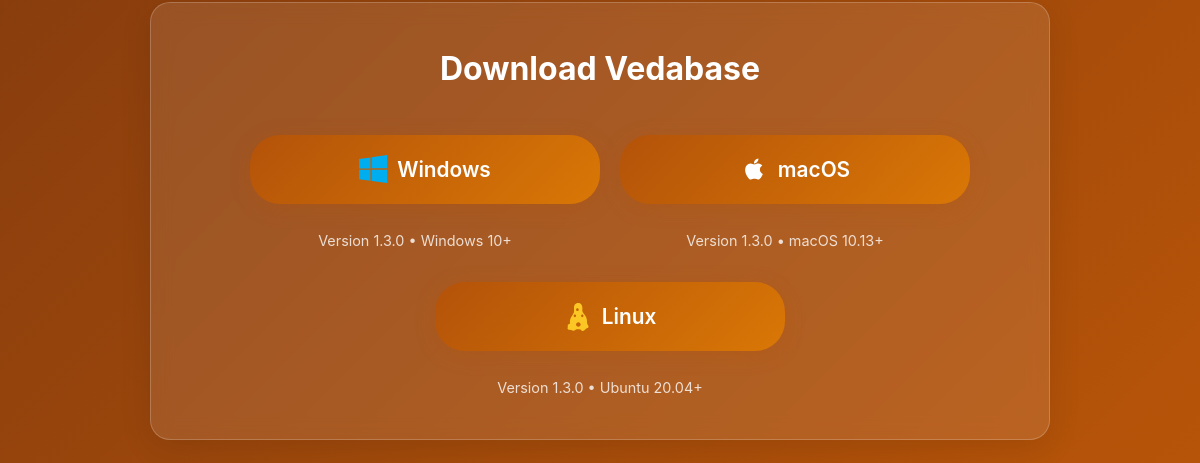
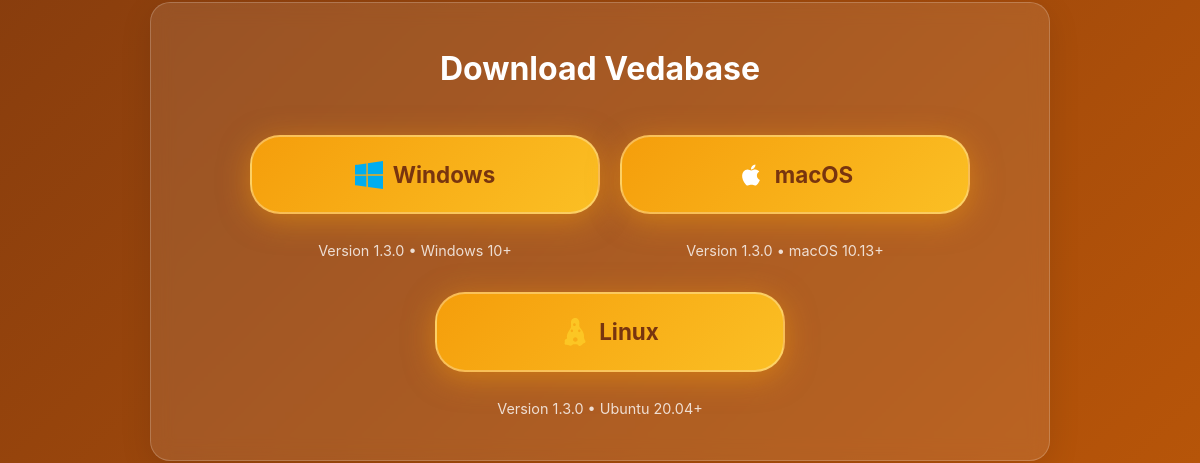
Before and after one commit to juanmanuelferrera/vedabase-app, an Electron app: page index.html in a window 1200 px wide. Shown: the part 594-1057 px from the top of the page. Drawn offline with Linux system fonts and the light colour scheme.

Commit message:
Make download buttons more prominent with brighter colors and larger size

```diff
--- a/index.html
+++ b/index.html
@@ -62,21 +62,23 @@
 
         .download-btn {
             display: inline-block;
-            background: linear-gradient(135deg, #b45309 0%, #d97706 100%);
-            color: white;
-            padding: 18px 40px;
+            background: linear-gradient(135deg, #f59e0b 0%, #fbbf24 100%);
+            color: #78350f;
+            padding: 20px 45px;
             border-radius: 30px;
             text-decoration: none;
-            font-size: 1.3em;
-            font-weight: 600;
+            font-size: 1.4em;
+            font-weight: 700;
             margin: 10px;
             transition: transform 0.2s, box-shadow 0.2s;
-            box-shadow: 0 4px 20px rgba(180, 83, 9, 0.3);
+            box-shadow: 0 6px 30px rgba(245, 158, 11, 0.5);
+            border: 2px solid rgba(255, 255, 255, 0.3);
         }
 
         .download-btn:hover {
-            transform: translateY(-2px);
-            box-shadow: 0 6px 20px rgba(0,0,0,0.3);
+            transform: translateY(-3px) scale(1.02);
+            box-shadow: 0 8px 40px rgba(245, 158, 11, 0.7);
+            background: linear-gradient(135deg, #fbbf24 0%, #fcd34d 100%);
         }
 
         .version {
```
